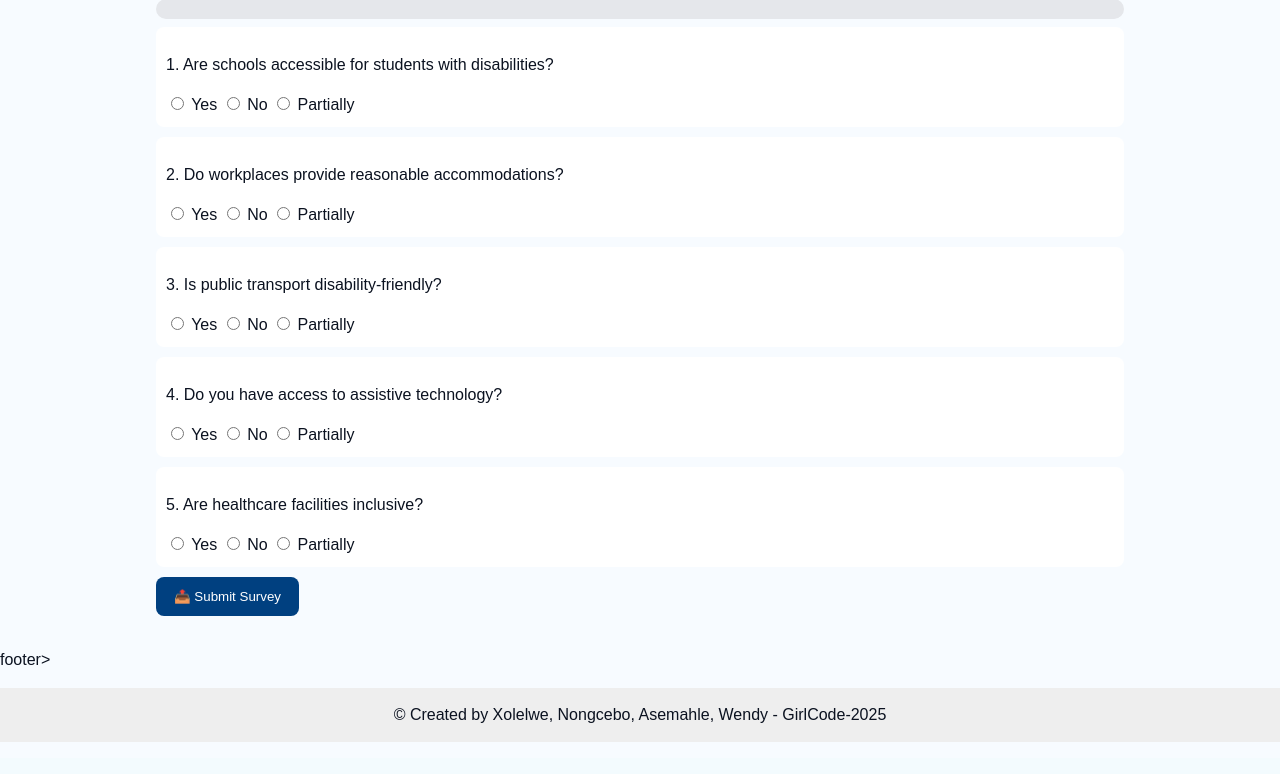
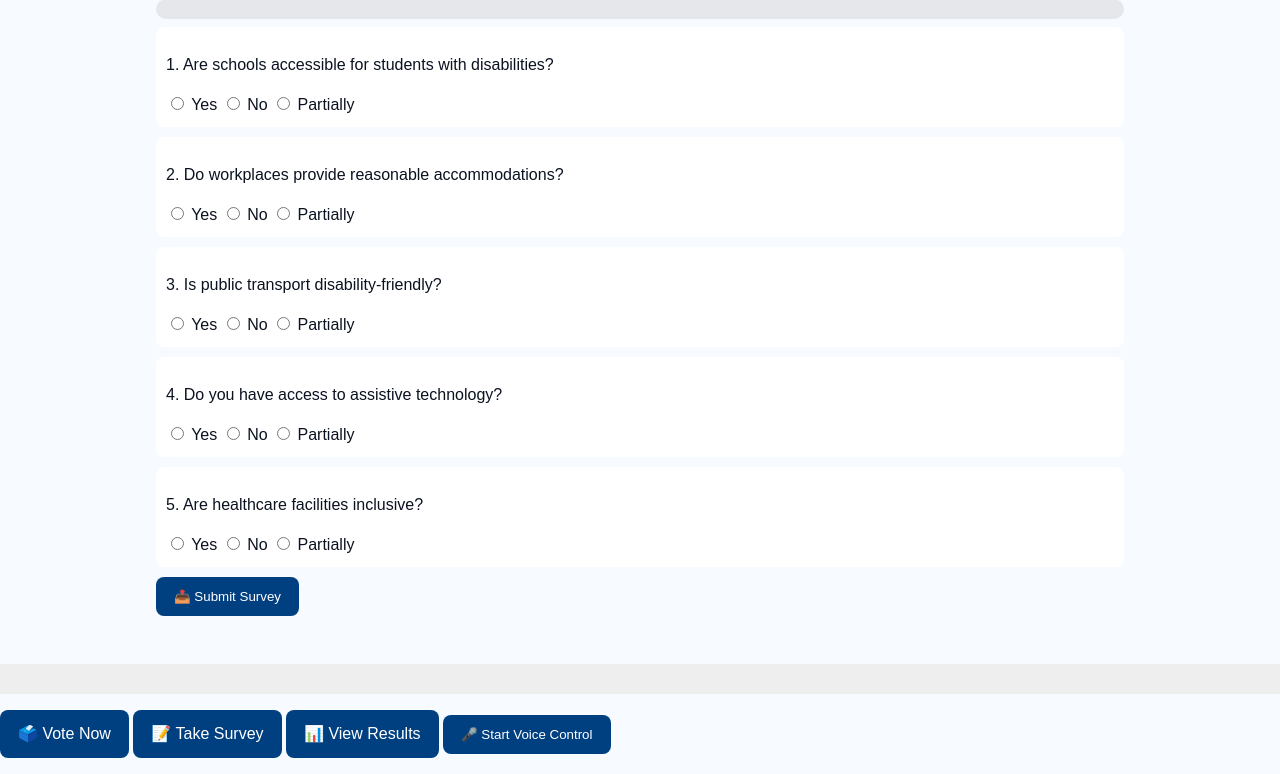
Before and after one commit to Xolelwe/Voting-System, a Django app: page /survey/ in a window 1280 px wide. Shown: the part 394-1168 px from the top of the page. Before the commit the page ends 1136 px from the top, so only its background shows below. Run offline with Django 5.2, Linux system fonts and the light colour scheme.

Commit message:
Update footer with action buttons and voice control

```diff
--- a/Desability/polls/templates/polls/base.html
+++ b/Desability/polls/templates/polls/base.html
@@ -24,9 +24,15 @@
     {% block content %}{% endblock %}
   </main>
 
- footer>
+ <footer>
         <p style="text-align:center; padding:15px; background:#eee;">
-            &copy; Created by Xolelwe, Nongcebo, Asemahle, Wendy - GirlCode-2025
+        <div class="actions">
+        <a class="btn" href="{% url 'polls:vote' %}">🗳️ Vote Now</a>
+        <a class="btn" href="{% url 'polls:survey' %}">📝 Take Survey</a>
+        <a class="btn" href="{% url 'polls:results' %}">📊 View Results</a>
+        <!-- Voice control button -->
+        <button class="btn" onclick="startVoiceMenu()">🎤 Start Voice Control</button>
+    </div>
         </p>
     </footer>
 </body>
```
